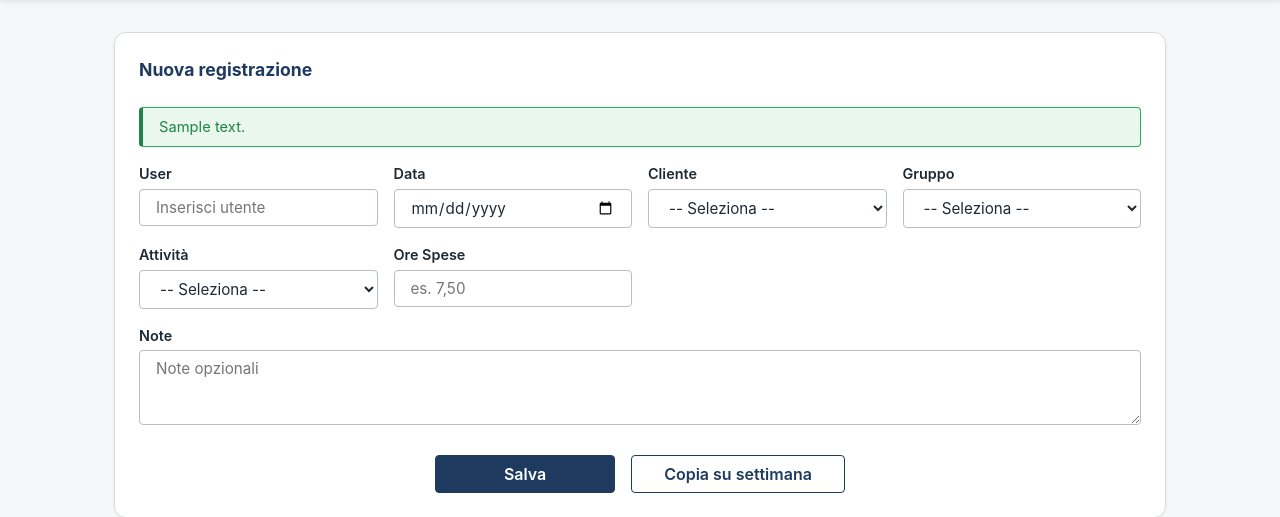
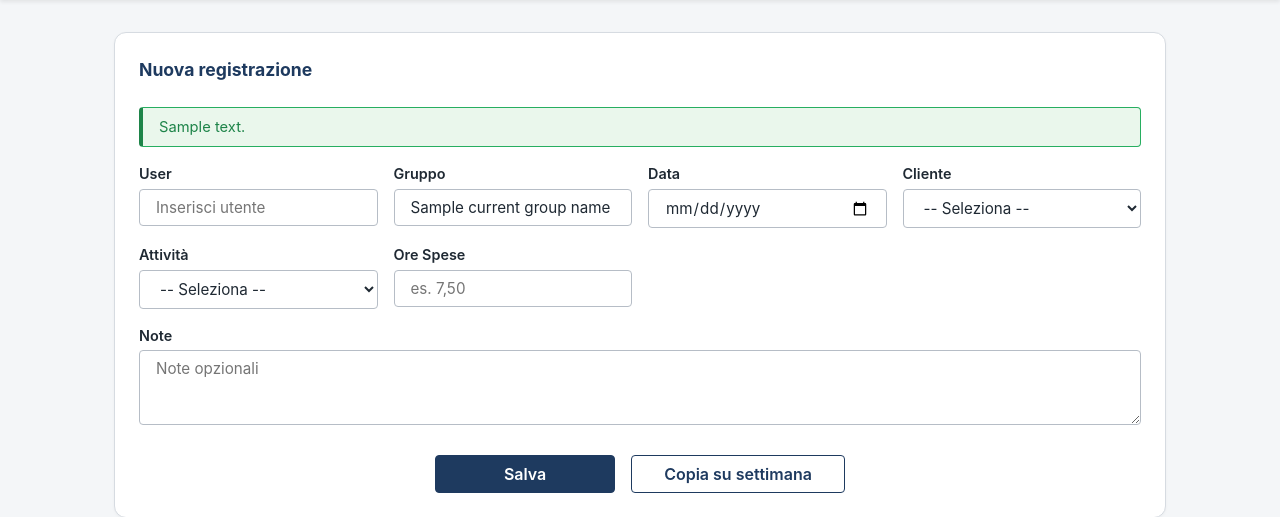
Before and after one commit to Maxster81/efftrack, a FastAPI app: template app/templates/index.html in a window 1280 px wide. Shown: the part 68-585 px from the top of the page. Run offline with FastAPI, Linux system fonts and the light colour scheme; the template is opened without the code that fills it: most values are stand-ins (such as "Sample title", 1, 10 or a date in 2020); parts of the project's set-up code (start-up, migrations or seed data) failed here and were passed over.

Commit message:
fix(ui): S7 campo Gruppo autopopolato come User — readonly

```diff
--- a/app/routers/web.py
+++ b/app/routers/web.py
@@ -131,8 +131,17 @@ async def index(
         return RedirectResponse("/admin", status_code=303)
 
     clients = db.execute(select(Client).order_by(Client.name)).scalars().all()
-    groups = db.execute(select(Group).order_by(Group.name)).scalars().all()
     activities = db.execute(select(Activity).order_by(Activity.name)).scalars().all()
+
+    # Gruppo di appartenenza: non più un select, ma un campo readonly
+    # autopopolato come User (S7, 2026-08-04).
+    current_group_name: str = ""
+    current_group_id: int | None = None
+    if user.group_id is not None:
+        group = db.get(Group, user.group_id)
+        if group is not None:
+            current_group_name = group.name
+            current_group_id = group.id
 
     # Mesi distinti limitati ai record visibili all'utente (Fase 11).
     month_stmt = (
@@ -181,8 +190,9 @@ async def index(
             "app_version": APP_VERSION,
             "phase": "Fase 11 — Multiutente e segregazione",
             "clients": clients,
-            "groups": groups,
             "activities": activities,
+            "current_group_name": current_group_name,
+            "current_group_id": current_group_id,
             "records": records,
             "month_options": month_options,
             "selected_month": month,
@@ -230,8 +240,11 @@ async def save_entry(
 
     # Con auth attiva, rispetta sempre l'utente della sessione (il campo
     # User è readonly lato client, ma qui se ne garantisce l'integrità).
+    # S7 (2026-08-04): anche il Gruppo viene forzato al gruppo di appartenenza
+    # dell'utente di sessione, ignorando il valore inviato dal browser.
     if AUTH_ENABLED:
         user = current_user.username
+        group_id = current_user.group_id
 
     # Eliminazione definitiva: richiede solo `record_id`.
     if action == "delete":
--- a/app/static/form.js
+++ b/app/static/form.js
@@ -115,11 +115,8 @@
     mark(client, ok);
     valid = valid && ok;
 
-    // Gruppo
-    var group = document.getElementById("effort-group");
-    ok = validateSelect(group, "Seleziona un Gruppo.");
-    mark(group, ok);
-    valid = valid && ok;
+    // Gruppo: readonly dal DB (S7, 2026-08-04), non serve validazione client.
+    // Il server forza il group_id della sessione.
 
     // Attività
     ok = validateSelect(activitySelect, "Seleziona un Attività.");
--- a/app/static/row-select.js
+++ b/app/static/row-select.js
@@ -30,7 +30,8 @@
   var userInput = document.getElementById("effort-user");
   var dateInput = document.getElementById("effort-date");
   var clientSelect = document.getElementById("effort-client");
-  var groupSelect = document.getElementById("effort-group");
+  var groupInput = document.getElementById("effort-group");       // S7: input readonly
+  var groupIdHidden = document.getElementById("effort-group-id"); // S7: hidden con l'id
   var activitySelect = document.getElementById("effort-activity");
   var hoursInput = document.getElementById("effort-hours");
   var notesInput = document.getElementById("effort-notes");
@@ -63,8 +64,14 @@
     if (clientSelect) {
       clientSelect.value = row.getAttribute("data-client-id") || "";
     }
-    if (groupSelect) {
-      groupSelect.value = row.getAttribute("data-group-id") || "";
+    // S7: il gruppo è un campo readonly. L'input readonly mostra il nome
+    // (non serve popolarlo dalle righe: è sempre il gruppo dell'utente).
+    // L'hidden `group_id` invia l'id, che il server forza comunque.
+    if (groupInput) {
+      groupInput.value = groupInput.value;  // mantiene il valore iniziale
+    }
+    if (groupIdHidden) {
+      groupIdHidden.value = row.getAttribute("data-group-id") || "";
     }
     if (activitySelect) {
       activitySelect.value = row.getAttribute("data-activity-id") || "";
--- a/app/templates/index.html
+++ b/app/templates/index.html
@@ -53,29 +53,31 @@
                  autocomplete="off" />
         </div>
 
+        {# S7 (2026-08-04): Gruppo autopopolato come User — campo readonly, valore
+           dal DB. L'hidden input `group_id` invia l'id reale al server, che lo
+           forza al gruppo di sessione ignorando il valore del browser. #}
+        <div class="form-group">
+          <label for="effort-group">Gruppo</label>
+          <input type="text" id="effort-group" readonly
+                 value="{{ current_group_name }}"
+                 placeholder="Nessun gruppo" />
+          <input type="hidden" name="group_id" id="effort-group-id"
+                 value="{{ current_group_id or '' }}" />
+        </div>
+      </div>
+
+      <div class="form-row">
         <div class="form-group">
           <label for="effort-date">Data</label>
           <input type="date" id="effort-date" name="date" value="{{ today }}" />
         </div>
-      </div>
 
-      <div class="form-row">
         <div class="form-group">
           <label for="effort-client">Cliente</label>
           <select id="effort-client" name="client_id">
             <option value="">-- Seleziona --</option>
             {% for c in clients %}
               <option value="{{ c.id }}">{{ c.name }}</option>
-            {% endfor %}
-          </select>
-        </div>
-
-        <div class="form-group">
-          <label for="effort-group">Gruppo</label>
-          <select id="effort-group" name="group_id">
-            <option value="">-- Seleziona --</option>
-            {% for g in groups %}
-              <option value="{{ g.id }}">{{ g.name }}</option>
             {% endfor %}
           </select>
         </div>
```
Also changed, not shown: memory-bank/Issue-Suggestion.md (+1 -6 lines), memory-bank/activeContext.md (+2 -2 lines), 1 other file.
